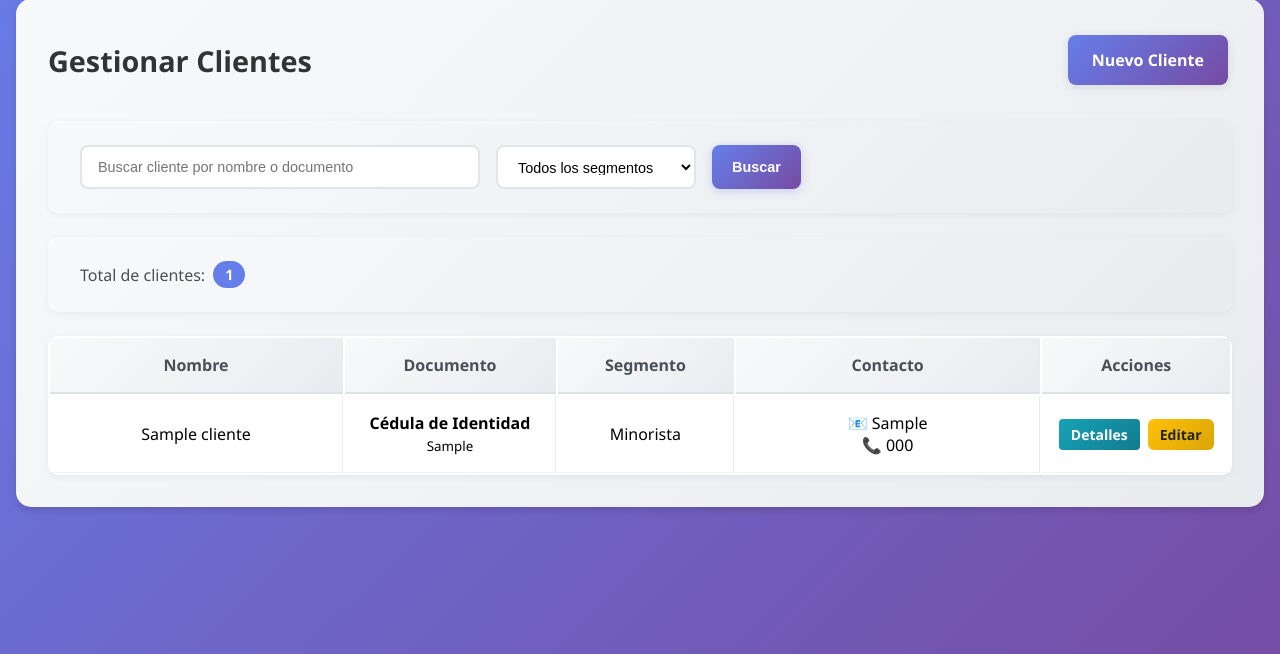
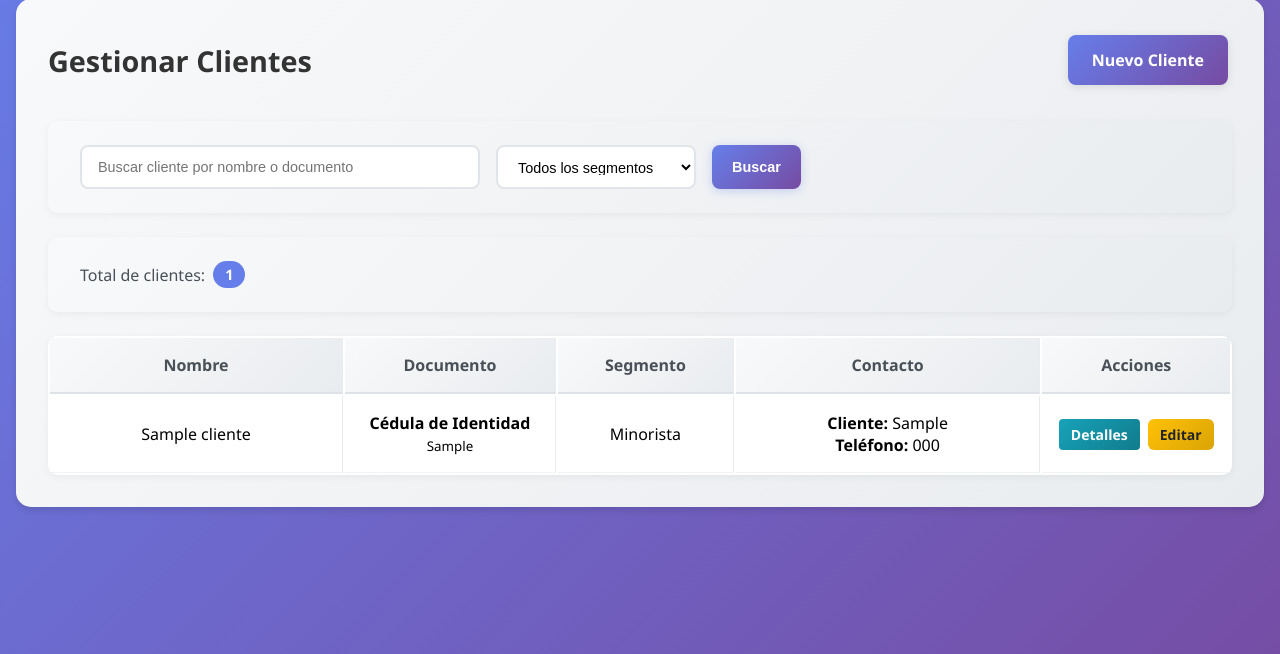
Before and after one commit to AnhiT-O/proyectoIS, a Django app: page /clientes/ in a window 1280 px wide. Shown: the part 157-811 px from the top of the page. Run offline with Django 5.2, Linux system fonts and the light colour scheme; a user stored in the database is signed in; tables that the repository leaves empty hold one stand-in row (values such as "Sample post").

Commit message:
Se cambio iconos de la seccion "Gestionar Clientes" para la metafora

```diff
--- a/proyecto/clientes/templates/clientes/cliente_lista.html
+++ b/proyecto/clientes/templates/clientes/cliente_lista.html
@@ -92,8 +92,8 @@
                 </td>
                 <td>
                     <div>
-                        📧 {{ cliente.correoElecCliente|truncatechars:30 }}<br>
-                        📞 {{ cliente.telefono }}
+                        <strong>Cliente:</strong> {{ cliente.correoElecCliente|truncatechars:30 }}<br>
+                        <strong>Teléfono:</strong> {{ cliente.telefono }}
                     </div>
                 </td>
                 <td>
```
